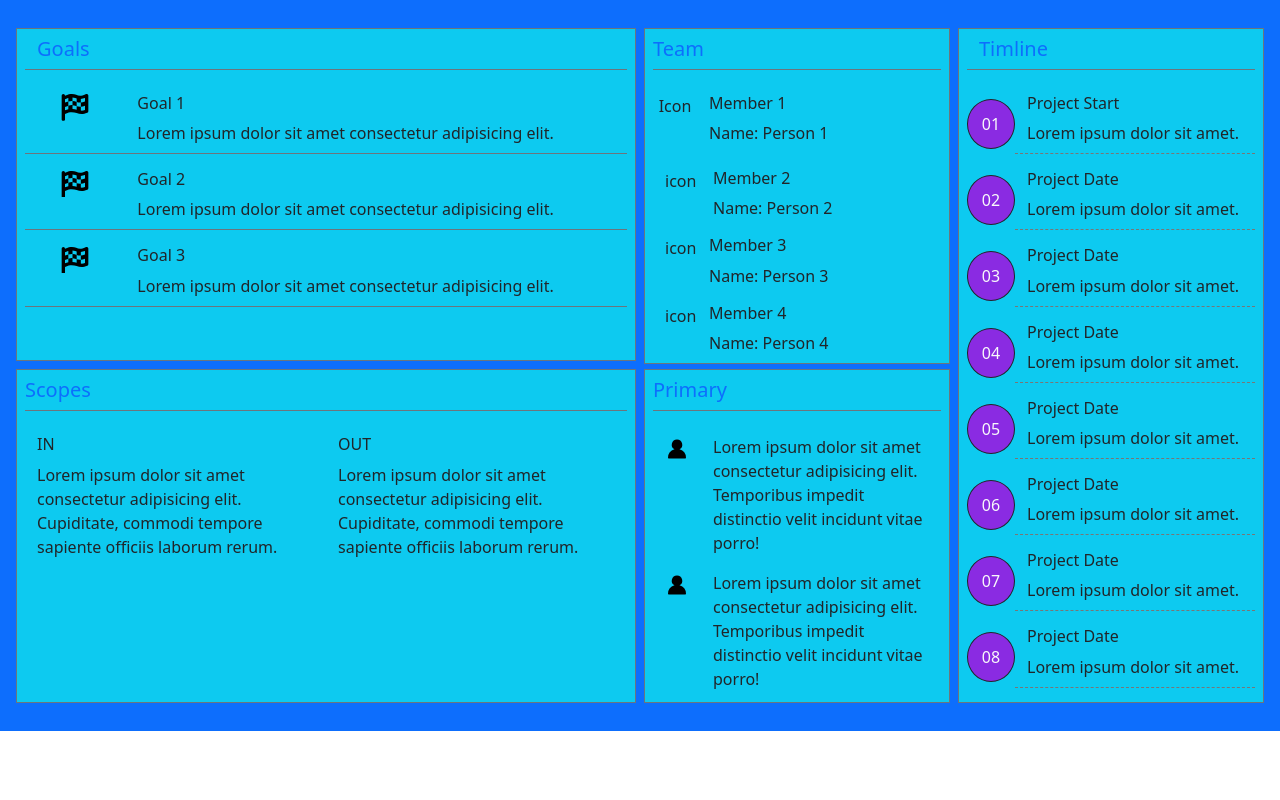
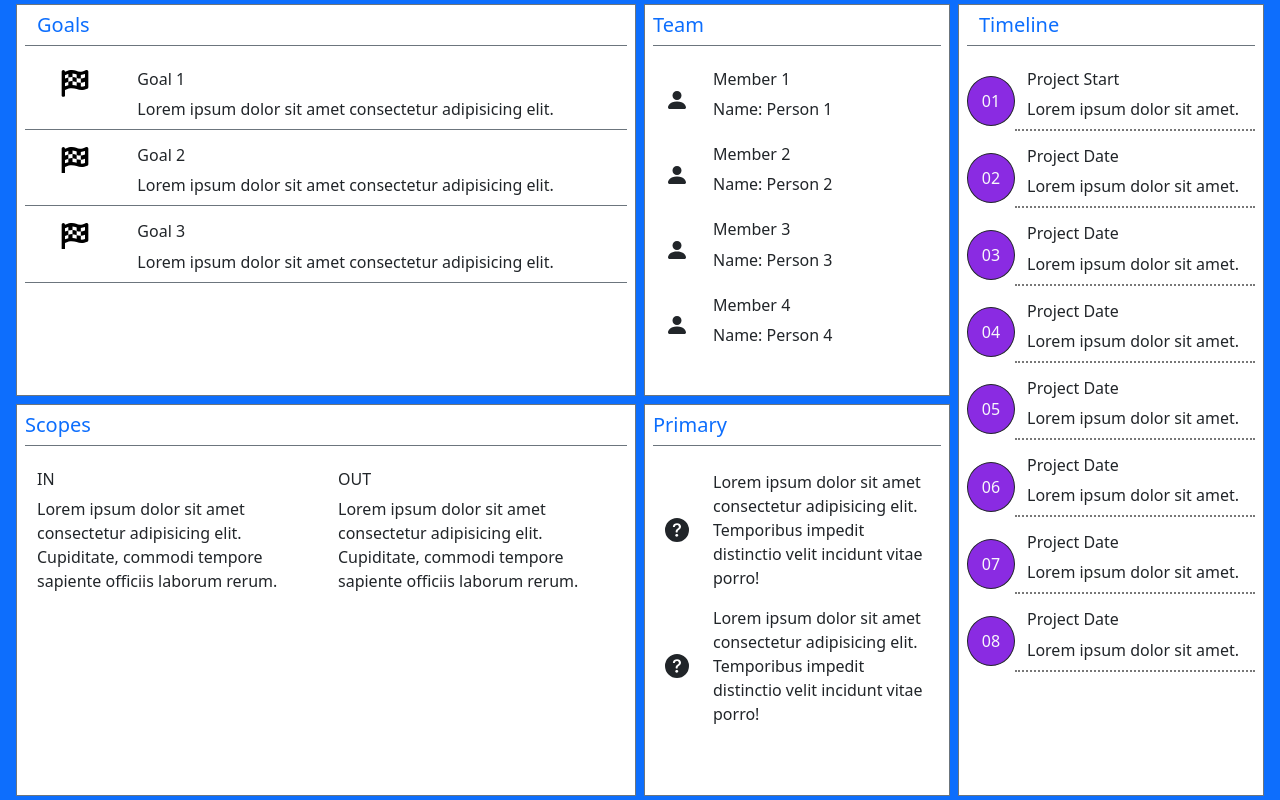
Before and after one commit to quocds13/ASM3, a plain HTML site: page charter.html in a window 1280 px wide. Drawn offline with nearby package versions, Linux system fonts and the light colour scheme.

Commit message:
200820221407_ASM3
Fixbug

```diff
--- a/charter.html
+++ b/charter.html
@@ -15,26 +15,26 @@
       integrity="sha384-1BmE4kWBq78iYhFldvKuhfTAU6auU8tT94WrHftjDbrCEXSU1oBoqyl2QvZ6jIW3"
       crossorigin="anonymous"
     />
-    <title>Document</title>
+    <title>Project Charter</title>
   </head>
   <body>
-    <div id="charter" class="container-fluid bg-primary p-4">
+    <div id="charter" class="container-fluid px-4 bg-primary">
       <!-- 1 hàng - 3 cột -->
-      <div class="row">
+      <div class="row ">
         <!-- CỘT 1 -->
         <div
-          class="col col-xl-6 col-xxl-6 col-lg-12 col-md-12 col-sm-12 col-12"
+          class="col col-xl-6 col-xxl-6 col-lg-12 col-md-12 col-sm-12 col-12 vh-100"
         >
           <!--GOALS -->
           <!-- 2 hàng - 1 cột -->
           <!-- HÀNG 1 -->
           <div id="goals" class="row h-50 overflow-auto">
             <!-- hàng 1/1cột -->
-            <div class="col border border-secondary m-1 bg-info">
+            <div class="col border border-secondary m-1 bg-adv">
               <!-- GOALS -->
               <div class="row p-2">
                 <div
-                  class="col h5 text-primary bg-transparent border-bottom border-secondary pb-2"
+                  class="col h5 text-primary border-bottom border-secondary pb-2"
                 >
                   Goals
                 </div>
@@ -42,7 +42,7 @@
               <!-- Goal 1 -->
               <div class="row p-2">
                 <div
-                  class="col col-2 d-none d-md-flex justify-content-center align-items-start bg-transparent border-bottom border-secondary"
+                  class="col col-2 d-none d-md-flex justify-content-center align-items-start border-bottom border-secondary"
                 >
                   <div class="icon-basis">
                     <svg
@@ -56,7 +56,7 @@
                   </div>
                 </div>
                 <div
-                  class="col col-12 col-md-10 pb-2 bg-transparent border-bottom border-secondary"
+                  class="col col-12 col-md-10 pb-2 border-bottom border-secondary"
                 >
                   <h6>Goal 1</h6>
                   Lorem ipsum dolor sit amet consectetur adipisicing elit.
@@ -65,7 +65,7 @@
               <!-- Goal 2 -->
               <div class="row p-2">
                 <div
-                  class="col col-2 d-none d-md-flex justify-content-center align-items-start bg-transparent border-bottom border-secondary"
+                  class="col col-2 d-none d-md-flex justify-content-center align-items-start border-bottom border-secondary"
                 >
                   <div class="icon-basis">
                     <svg
@@ -79,7 +79,7 @@
                   </div>
                 </div>
                 <div
-                  class="col col-12 col-md-10 pb-2 bg-transparent border-bottom border-secondary"
+                  class="col col-12 col-md-10 pb-2 border-bottom border-secondary"
                 >
                   <h6>Goal 2</h6>
                   Lorem ipsum dolor sit amet consectetur adipisicing elit.
@@ -88,7 +88,7 @@
               <!-- Goal 3 -->
               <div class="row p-2">
                 <div
-                  class="col col-2 d-none d-md-flex justify-content-center align-items-start bg-transparent border-bottom border-secondary"
+                  class="col col-2 d-none d-md-flex justify-content-center align-items-start border-bottom border-secondary"
                 >
                   <div class="icon-basis">
                     <svg
@@ -102,7 +102,7 @@
                   </div>
                 </div>
                 <div
-                  class="col col-12 col-md-10 pb-2 bg-transparent border-bottom border-secondary"
+                  class="col col-12 col-md-10 pb-2 border-bottom border-secondary"
                 >
                   <h6>Goal 3</h6>
                   Lorem ipsum dolor sit amet consectetur adipisicing elit.
@@ -113,11 +113,11 @@
 
           <!--SCOPES-->
           <div class="row h-50 overflow-auto">
-            <div class="col border border-secondary m-1 bg-info">
+            <div class="col border border-secondary m-1 bg-adv">
               <!-- Hàng 1 - Tiêu đề -->
               <div class="row p-2">
                 <div
-                  class="col h5 text-primary bg-transparent border-bottom border-secondary p-0 pb-2"
+                  class="col h5 text-primary border-bottom border-secondary p-0 pb-2"
                 >
                   Scopes
                 </div>
@@ -126,7 +126,7 @@
               <div class="row p-2">
                 <!-- IN -->
                 <div
-                  class="col col-12 col-sm-12 col-md-6 col-lg-6 col-lx-6 col-xxl-6 bg-transparent"
+                  class="col col-12 col-sm-12 col-md-6 col-lg-6 col-lx-6 col-xxl-6"
                 >
                   <h6>IN</h6>
                   Lorem ipsum dolor sit amet consectetur adipisicing elit.
@@ -134,7 +134,7 @@
                 </div>
                 <!-- OUT -->
                 <div
-                  class="col col-12 col-sm-12 col-md-6 col-lg-6 col-lx-6 col-xxl-6 bg-transparent"
+                  class="col col-12 col-sm-12 col-md-6 col-lg-6 col-lx-6 col-xxl-6"
                 >
                   <h6>OUT</h6>
                   Lorem ipsum dolor sit amet consectetur adipisicing elit.
@@ -147,28 +147,39 @@
 
         <!-- CỘT 2 (Team&Primary) -->
         <div
-          class="col col-xl-3 col-xxl-3 col-lg-12 col-md-12 col-sm-12 col-12 bg-transparent"
+          class="col col-xl-3 col-xxl-3 col-lg-12 col-md-12 col-sm-12 col-12 vh-100"
         >
           <!-- TEAM -->
           <div class="row h-50 overflow-auto">
-            <div class="col border border-secondary m-1 bg-info">
+            <div class="col border border-secondary m-1 bg-adv">
               <div class="row p-2">
                 <div
-                  class="col h5 text-primary bg-transparent border-bottom border-secondary p-0 pb-2 --webkit-sticky-top"
+                  class="col h5 text-primary border-bottom border-secondary p-0 pb-2"
                 >
                   Team
                 </div>
               </div>
-              <!-- Member 1 -->
               <div class="row">
                 <div class="col col-12 col-md-6 col-xl-12">
-                  <div class="row p-2 col-md-6 col-lg-12">
+                  <!-- Member 1 -->
+                  <div class="row p-2">
                     <div
-                      class="col col-2 d-none d-md-flex justify-content-center align-items-start bg-transparent"
+                      class="col col-2 d-none d-md-flex justify-content-center align-items-center"
                     >
-                      Icon
+                      <svg
+                        xmlns="http://www.w3.org/2000/svg"
+                        width="36"
+                        height="36"
+                        fill="currentColor"
+                        class="bi bi-person-fill"
+                        viewBox="0 0 16 16"
+                      >
+                        <path
+                          d="M3 14s-1 0-1-1 1-4 6-4 6 3 6 4-1 1-1 1H3zm5-6a3 3 0 1 0 0-6 3 3 0 0 0 0 6z"
+                        />
+                      </svg>
                     </div>
-                    <div class="col col-12 col-md-10 pb-2 bg-transparent">
+                    <div class="col col-12 col-md-10 pb-2">
                       <h6>Member 1</h6>
                       Name: Person 1
                     </div>
@@ -176,13 +187,22 @@
                   <!-- Member 2 -->
                   <div class="row p-2">
                     <div
-                      class="col col-2 d-none d-md-block d-lg-block d-xl-block bg-transparent"
+                      class="col col-2 d-none d-md-flex justify-content-center align-items-center"
                     >
-                      icon
+                      <svg
+                        xmlns="http://www.w3.org/2000/svg"
+                        width="36"
+                        height="36"
+                        fill="currentColor"
+                        class="bi bi-person-fill"
+                        viewBox="0 0 16 16"
+                      >
+                        <path
+                          d="M3 14s-1 0-1-1 1-4 6-4 6 3 6 4-1 1-1 1H3zm5-6a3 3 0 1 0 0-6 3 3 0 0 0 0 6z"
+                        />
+                      </svg>
                     </div>
-                    <div
-                      class="col col-12 col-sm-12 col-md-10 col-lg-10 col-lx-10 col-xxl-10 bg-transparent"
-                    >
+                    <div class="col col-12 col-md-10 pb-2">
                       <h6>Member 2</h6>
                       Name: Person 2
                     </div>
@@ -190,29 +210,47 @@
                 </div>
                 <!-- Member 3 -->
                 <div class="col col-12 col-md-6 col-xl-12">
-                  <div class="row p-2 col-md-6 col-lg-12">
+                  <div class="row p-2">
                     <div
-                      class="col col-2 d-none d-md-block d-lg-block d-xl-block bg-transparent"
+                      class="col col-2 d-none d-md-flex justify-content-center align-items-center"
                     >
-                      icon
+                      <svg
+                        xmlns="http://www.w3.org/2000/svg"
+                        width="36"
+                        height="36"
+                        fill="currentColor"
+                        class="bi bi-person-fill"
+                        viewBox="0 0 16 16"
+                      >
+                        <path
+                          d="M3 14s-1 0-1-1 1-4 6-4 6 3 6 4-1 1-1 1H3zm5-6a3 3 0 1 0 0-6 3 3 0 0 0 0 6z"
+                        />
+                      </svg>
                     </div>
-                    <div
-                      class="col col-12 col-sm-12 col-md-10 col-lg-10 col-lx-10 col-xxl-10 bg-transparent"
-                    >
+                    <div class="col col-12 col-md-10 pb-2">
                       <h6>Member 3</h6>
                       Name: Person 3
                     </div>
                   </div>
                   <!-- Member 4 -->
-                  <div class="row p-2 col-md-6 col-lg-12">
+                  <div class="row p-2">
                     <div
-                      class="col col-2 d-none d-md-block d-lg-block d-xl-block bg-transparent"
+                      class="col col-2 d-none d-md-flex justify-content-center align-items-center"
                     >
-                      icon
+                      <svg
+                        xmlns="http://www.w3.org/2000/svg"
+                        width="36"
+                        height="36"
+                        fill="currentColor"
+                        class="bi bi-person-fill"
+                        viewBox="0 0 16 16"
+                      >
+                        <path
+                          d="M3 14s-1 0-1-1 1-4 6-4 6 3 6 4-1 1-1 1H3zm5-6a3 3 0 1 0 0-6 3 3 0 0 0 0 6z"
+                        />
+                      </svg>
                     </div>
-                    <div
-                      class="col col-12 col-sm-12 col-md-10 col-lg-10 col-lx-10 col-xxl-10 bg-transparent"
-                    >
+                    <div class="col col-12 col-md-10 pb-2">
                       <h6>Member 4</h6>
                       Name: Person 4
                     </div>
@@ -223,10 +261,10 @@
           </div>
           <!-- --PRIMARY -->
           <div class="row h-50">
-            <div class="col border border-secondary m-1 bg-info">
+            <div class="col border border-secondary m-1 bg-adv">
               <div class="row p-2">
                 <div
-                  class="col h5 text-primary bg-transparent border-bottom border-secondary p-0 pb-2 --webkit-sticky-top"
+                  class="col h5 text-primary border-bottom border-secondary p-0 pb-2"
                 >
                   Primary
                 </div>
@@ -235,21 +273,23 @@
               <!-- Primary-content 1 -->
               <div class="row p-2">
                 <div
-                  class="col col-2 d-none d-md-block d-lg-block d-xl-block bg-transparent person-fill"
+                  class="col col-2 d-none d-md-flex justify-content-center align-items-center"
                 >
                   <svg
                     xmlns="http://www.w3.org/2000/svg"
-                    viewBox="0 0 24 24"
-                    width="24"
-                    height="24"
+                    width="36"
+                    height="36"
+                    fill="currentColor"
+                    class="bi bi-question-circle-fill"
+                    viewBox="0 0 16 16"
                   >
                     <path
-                      d="M12 2.5a5.25 5.25 0 00-2.519 9.857 9.005 9.005 0 00-6.477 8.37.75.75 0 00.727.773H20.27a.75.75 0 00.727-.772 9.005 9.005 0 00-6.477-8.37A5.25 5.25 0 0012 2.5z"
-                    ></path>
+                      d="M16 8A8 8 0 1 1 0 8a8 8 0 0 1 16 0zM5.496 6.033h.825c.138 0 .248-.113.266-.25.09-.656.54-1.134 1.342-1.134.686 0 1.314.343 1.314 1.168 0 .635-.374.927-.965 1.371-.673.489-1.206 1.06-1.168 1.987l.003.217a.25.25 0 0 0 .25.246h.811a.25.25 0 0 0 .25-.25v-.105c0-.718.273-.927 1.01-1.486.609-.463 1.244-.977 1.244-2.056 0-1.511-1.276-2.241-2.673-2.241-1.267 0-2.655.59-2.75 2.286a.237.237 0 0 0 .241.247zm2.325 6.443c.61 0 1.029-.394 1.029-.927 0-.552-.42-.94-1.029-.94-.584 0-1.009.388-1.009.94 0 .533.425.927 1.01.927z"
+                    />
                   </svg>
                 </div>
                 <div
-                  class="col col-12 col-sm-12 col-md-10 col-lg-10 col-lx-10 col-xxl-10 bg-transparent"
+                  class="col col-12 col-sm-12 col-md-10 col-lg-10 col-lx-10 col-xxl-10"
                 >
                   Lorem ipsum dolor sit amet consectetur adipisicing elit.
                   Temporibus impedit distinctio velit incidunt vitae porro!
@@ -258,21 +298,23 @@
               <!-- Primary-content 2 -->
               <div class="row p-2">
                 <div
-                  class="col col-2 d-none d-md-block d-lg-block d-xl-block bg-transparent"
+                  class="col col-2 d-none d-md-flex justify-content-center align-items-center"
                 >
                   <svg
                     xmlns="http://www.w3.org/2000/svg"
-                    viewBox="0 0 24 24"
-                    width="24"
-                    height="24"
+                    width="36"
+                    height="36"
+                    fill="currentColor"
+                    class="bi bi-question-circle-fill"
+                    viewBox="0 0 16 16"
                   >
                     <path
-                      d="M12 2.5a5.25 5.25 0 00-2.519 9.857 9.005 9.005 0 00-6.477 8.37.75.75 0 00.727.773H20.27a.75.75 0 00.727-.772 9.005 9.005 0 00-6.477-8.37A5.25 5.25 0 0012 2.5z"
-                    ></path>
+                      d="M16 8A8 8 0 1 1 0 8a8 8 0 0 1 16 0zM5.496 6.033h.825c.138 0 .248-.113.266-.25.09-.656.54-1.134 1.342-1.134.686 0 1.314.343 1.314 1.168 0 .635-.374.927-.965 1.371-.673.489-1.206 1.06-1.168 1.987l.003.217a.25.25 0 0 0 .25.246h.811a.25.25 0 0 0 .25-.25v-.105c0-.718.273-.927 1.01-1.486.609-.463 1.244-.977 1.244-2.056 0-1.511-1.276-2.241-2.673-2.241-1.267 0-2.655.59-2.75 2.286a.237.237 0 0 0 .241.247zm2.325 6.443c.61 0 1.029-.394 1.029-.927 0-.552-.42-.94-1.029-.94-.584 0-1.009.388-1.009.94 0 .533.425.927 1.01.927z"
+                    />
                   </svg>
                 </div>
                 <div
-                  class="col col-12 col-sm-12 col-md-10 col-lg-10 col-lx-10 col-xxl-10 bg-transparent"
+                  class="col col-12 col-sm-12 col-md-10 col-lg-10 col-lx-10 col-xxl-10"
                 >
                   Lorem ipsum dolor sit amet consectetur adipisicing elit.
                   Temporibus impedit distinctio velit incidunt vitae porro!
@@ -285,16 +327,16 @@
         <!-- TIMELINE -->
         <div
           id="timeLine"
-          class="col col-xl-3 col-lg-12 col-md-12 col-sm-12 col-12"
+          class="col col-xl-3 col-lg-12 col-md-12 col-sm-12 col-12 vh-100"
         >
           <!-- 1 hàng - 1 cột -->
           <div class="row h-100">
-            <div class="col border border-secondary m-1 bg-info">
+            <div class="col border border-secondary m-1 bg-adv">
               <div class="row p-2">
                 <div
-                  class="col h5 text-primary bg-transparent border-bottom border-secondary pb-2"
+                  class="col h5 text-primary border-bottom border-secondary pb-2"
                 >
-                  Timline
+                  Timeline
                 </div>
               </div>
               <!-- 4 hàng/mỗi hàng 2 cột -->
@@ -309,9 +351,7 @@
                     01
                   </div>
                 </div>
-                <div
-                  class="col col-10 pb-2 bg-transparent border-style--dashed"
-                >
+                <div class="col col-10 pb-2 border-style--dashed">
                   <h6>Project Start</h6>
                   Lorem ipsum dolor sit amet.
                 </div>
@@ -327,9 +367,7 @@
                     02
                   </div>
                 </div>
-                <div
-                  class="col col-10 pb-2 bg-transparent border-style--dashed"
-                >
+                <div class="col col-10 pb-2 border-style--dashed">
                   <h6>Project Date</h6>
                   Lorem ipsum dolor sit amet.
                 </div>
@@ -345,9 +383,7 @@
                     03
                   </div>
                 </div>
-                <div
-                  class="col col-10 pb-2 bg-transparent border-style--dashed"
-                >
+                <div class="col col-10 pb-2 border-style--dashed">
                   <h6>Project Date</h6>
                   Lorem ipsum dolor sit amet.
                 </div>
@@ -363,9 +399,7 @@
                     04
                   </div>
                 </div>
-                <div
-                  class="col col-10 pb-2 bg-transparent border-style--dashed"
-                >
+                <div class="col col-10 pb-2 border-style--dashed">
                   <h6>Project Date</h6>
                   Lorem ipsum dolor sit amet.
                 </div>
@@ -381,9 +415,7 @@
                     05
                   </div>
                 </div>
-                <div
-                  class="col col-10 pb-2 bg-transparent border-style--dashed"
-                >
+                <div class="col col-10 pb-2 border-style--dashed">
                   <h6>Project Date</h6>
                   Lorem ipsum dolor sit amet.
                 </div>
@@ -399,9 +431,7 @@
                     06
                   </div>
                 </div>
-                <div
-                  class="col col-10 pb-2 bg-transparent border-style--dashed"
-                >
+                <div class="col col-10 pb-2 border-style--dashed">
                   <h6>Project Date</h6>
                   Lorem ipsum dolor sit amet.
                 </div>
@@ -417,9 +447,7 @@
                     07
                   </div>
                 </div>
-                <div
-                  class="border-style--dashed col col-10 pb-2 bg-transparent"
-                >
+                <div class="border-style--dashed col col-10 pb-2">
                   <h6>Project Date</h6>
                   Lorem ipsum dolor sit amet.
                 </div>
@@ -435,9 +463,7 @@
                     08
                   </div>
                 </div>
-                <div
-                  class="border-style--dashed col col-10 pb-2 bg-transparent"
-                >
+                <div class="border-style--dashed col col-10 pb-2">
                   <h6>Project Date</h6>
                   Lorem ipsum dolor sit amet.
                 </div>
--- a/css/style.css
+++ b/css/style.css
@@ -1,6 +1,9 @@
 :root{
     --bg-grey:rgba(128, 128, 128,0.1);
     --bg-line:#d6c08d;
+}
+*{
+  box-sizing: border-box;
 }
 /* Utilities */
 .bg-grey{
@@ -32,7 +35,7 @@ ul {
   color: rgba(6, 6, 249, 0.6);
 }
 /* Background */
-.bg-img1{
+#banner .bg-img1{
     position: relative;
     background-image: url("/images/banner.jpg");
     background-size: cover;
@@ -40,7 +43,7 @@ ul {
     height:50vh;
     width: 100%;
 }
-.bg-img1::before{
+#banner .container-fluid::after{
     position: absolute;
     content: '';
     top: 0;
@@ -345,6 +348,11 @@ ul {
   font-style: normal;
   border-radius: 25px;
 }
+/* Proeject--link */
+#project .link-project:hover{
+  text-decoration: none;
+  color: #3c3333;
+}
 /* ---SECTION-FOOTER--- */
 #footer{
   margin-top: 20px;
@@ -354,6 +362,11 @@ ul {
   font-size: 150%;
 }
 /* ADVANCED */
+/* public */
+.bg-adv{
+  background-color: white ;
+}
+/* Timeline */
 #timeLine .icon-timeline{
   display: flex;
   width: 50px;
@@ -363,8 +376,9 @@ ul {
   background-color: blueviolet;
 }
 #timeLine .border-style--dashed{
-  border-bottom: 1px dashed #777;
+  border-bottom: 2px dotted #777;
 }
+/* Goals */
 #goals .icon-basis{
   width: 30px;
   height:30px;
--- a/css/tablet.css
+++ b/css/tablet.css
@@ -41,6 +41,6 @@
         grid-column: 1/ span 1;
       }
 
-      /* --ADVANCED---*/
+      /* -- PROJECT -- */
 
 }
```
Also changed, not shown: index.html (+31 -16 lines).
